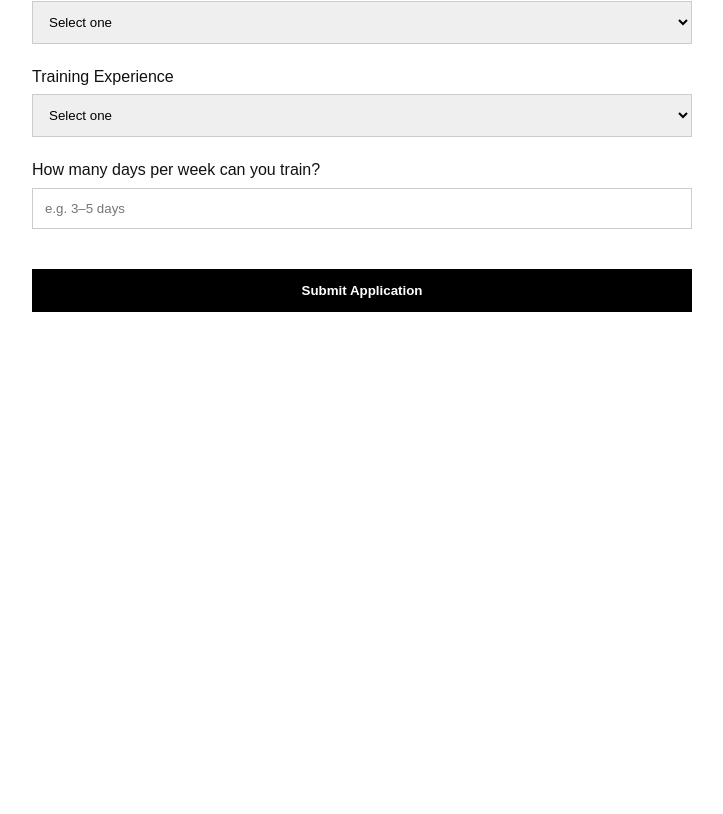
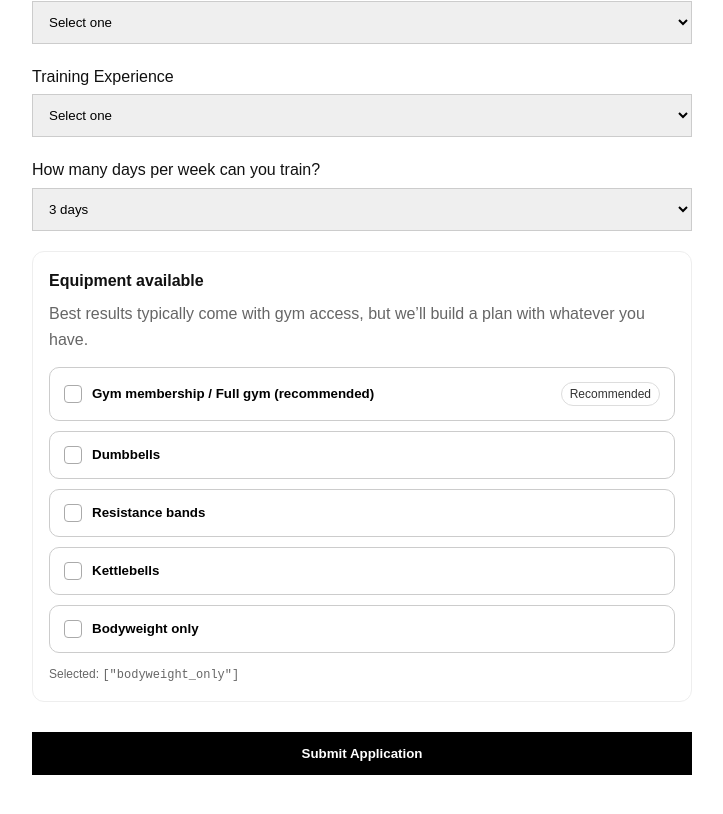
Before and after one commit to cbpumpcoaching/online-coaching-platform, a Next.js app: page /apply in a window 1280 px wide. Shown: the part 556-1370 px from the top of the page, without its empty margins (278-1001 px from the left). Before the commit the page ends 928 px from the top, so only its background shows below. Built offline with nearby package versions, Linux system fonts and the light colour scheme.

Commit message:
Update apply.js

```diff
--- a/pages/apply.js
+++ b/pages/apply.js
@@ -1,4 +1,27 @@
-import { useState } from "react";
+import { useMemo, useState } from "react";
+
+const EQUIPMENT_OPTIONS = [
+  { value: "full_gym", label: "Gym membership / Full gym (recommended)" },
+  { value: "dumbbells", label: "Dumbbells" },
+  { value: "bands", label: "Resistance bands" },
+  { value: "kettlebells", label: "Kettlebells" },
+  { value: "bodyweight_only", label: "Bodyweight only" },
+];
+
+function normalizeEquipment(selected) {
+  const set = new Set(selected);
+
+  const hasNonBodyweight =
+    set.has("full_gym") || set.has("dumbbells") || set.has("bands") || set.has("kettlebells");
+
+  // If they picked anything else, remove bodyweight_only
+  if (hasNonBodyweight) set.delete("bodyweight_only");
+
+  // If nothing selected, default to bodyweight_only
+  if (set.size === 0) set.add("bodyweight_only");
+
+  return Array.from(set);
+}
 
 export default function Apply() {
   const [form, setForm] = useState({
@@ -6,22 +29,102 @@ export default function Apply() {
     email: "",
     goal: "",
     experience: "",
-    availability: "",
+    daysPerWeek: 3, // changed from availability text to a number
+    equipment: [], // NEW
   });
 
+  const normalizedEquipment = useMemo(
+    () => normalizeEquipment(form.equipment),
+    [form.equipment]
+  );
+
   function handleChange(e) {
-    setForm({ ...form, [e.target.name]: e.target.value });
+    const { name, value, type } = e.target;
+
+    // Keep daysPerWeek as a number
+    if (name === "daysPerWeek") {
+      setForm((prev) => ({ ...prev, daysPerWeek: Number(value) }));
+      return;
+    }
+
+    setForm((prev) => ({ ...prev, [name]: type === "checkbox" ? e.target.checked : value }));
   }
 
-  function handleSubmit(e) {
+  function toggleEquipment(value) {
+    setForm((prev) => {
+      const next = new Set(prev.equipment);
+      if (next.has(value)) next.delete(value);
+      else next.add(value);
+      return { ...prev, equipment: Array.from(next) };
+    });
+  }
+
+  const [loading, setLoading] = useState(false);
+  const [status, setStatus] = useState({ type: "", message: "" });
+
+  async function handleSubmit(e) {
     e.preventDefault();
-    alert("Application submitted! (This will connect to payments next)");
-    console.log(form);
+    setStatus({ type: "", message: "" });
+
+    // Simple validation
+    if (!form.name.trim()) {
+      setStatus({ type: "error", message: "Please enter your full name." });
+      return;
+    }
+    if (!form.email.trim()) {
+      setStatus({ type: "error", message: "Please enter your email address." });
+      return;
+    }
+    if (!form.goal) {
+      setStatus({ type: "error", message: "Please select your main goal." });
+      return;
+    }
+    if (!form.experience) {
+      setStatus({ type: "error", message: "Please select your training experience." });
+      return;
+    }
+    if (!Number.isInteger(form.daysPerWeek) || form.daysPerWeek < 2 || form.daysPerWeek > 6) {
+      setStatus({ type: "error", message: "Days per week must be between 2 and 6." });
+      return;
+    }
+
+    setLoading(true);
+    try {
+      const res = await fetch("/api/apply", {
+        method: "POST",
+        headers: { "Content-Type": "application/json" },
+        body: JSON.stringify({
+          ...form,
+          equipment: normalizedEquipment,
+          submittedAt: new Date().toISOString(),
+        }),
+      });
+
+      const data = await res.json().catch(() => ({}));
+
+      if (!res.ok) {
+        throw new Error(data?.error || "Something went wrong submitting the form.");
+      }
+
+      setStatus({
+        type: "success",
+        message: "Application submitted! Next step: choose your subscription.",
+      });
+
+      // Optional: redirect to pricing after submit
+      // window.location.href = "/pricing";
+
+      // Clear the form (optional)
+      // setForm({ name: "", email: "", goal: "", experience: "", daysPerWeek: 3, equipment: [] });
+    } catch (err) {
+      setStatus({ type: "error", message: err.message || "Submission failed." });
+    } finally {
+      setLoading(false);
+    }
   }
 
   return (
     <div style={{ fontFamily: "Arial, sans-serif" }}>
-
       {/* HEADER */}
       <header
         style={{
@@ -34,17 +137,13 @@ export default function Apply() {
 
       {/* FORM */}
       <main style={{ maxWidth: "700px", margin: "0 auto", padding: "60px 20px" }}>
-        <h1 style={{ fontSize: "36px", marginBottom: "10px" }}>
-          Coaching Application
-        </h1>
+        <h1 style={{ fontSize: "36px", marginBottom: "10px" }}>Coaching Application</h1>
 
         <p style={{ marginBottom: "30px" }}>
-          Complete the form below to apply for personalised online coaching
-          with CBPUMP.
+          Complete the form below to apply for personalised online coaching with CBPUMP.
         </p>
 
         <form onSubmit={handleSubmit}>
-
           {/* NAME */}
           <label>Full Name</label>
           <input
@@ -97,19 +196,115 @@ export default function Apply() {
             <option value="advanced">Advanced</option>
           </select>
 
-          {/* AVAILABILITY */}
+          {/* DAYS PER WEEK (changed) */}
           <label>How many days per week can you train?</label>
-          <input
-            type="text"
-            name="availability"
-            value={form.availability}
+          <select
+            name="daysPerWeek"
+            value={form.daysPerWeek}
             onChange={handleChange}
-            placeholder="e.g. 3–5 days"
             style={inputStyle}
-          />
+          >
+            <option value={2}>2 days</option>
+            <option value={3}>3 days</option>
+            <option value={4}>4 days</option>
+            <option value={5}>5 days</option>
+            <option value={6}>6 days</option>
+          </select>
+
+          {/* EQUIPMENT (NEW) */}
+          <div style={cardStyle}>
+            <label style={{ display: "block", marginBottom: 8, fontWeight: "bold" }}>
+              Equipment available
+            </label>
+            <p style={{ marginTop: 0, marginBottom: 14, color: "#666" }}>
+              Best results typically come with gym access, but we’ll build a plan with whatever you have.
+            </p>
+
+            <div style={{ display: "grid", gap: 10 }}>
+              {EQUIPMENT_OPTIONS.map((opt) => {
+                const checked = form.equipment.includes(opt.value);
+                const recommended = opt.value === "full_gym";
+
+                return (
+                  <button
+                    key={opt.value}
+                    type="button"
+                    onClick={() => toggleEquipment(opt.value)}
+                    style={{
+                      textAlign: "left",
+                      padding: 14,
+                      borderRadius: 10,
+                      border: checked ? "2px solid #000" : "1px solid #ccc",
+                      backgroundColor: "#fff",
+                      cursor: "pointer",
+                      display: "flex",
+                      justifyContent: "space-between",
+                      alignItems: "center",
+                      gap: 12,
+                    }}
+                  >
+                    <span style={{ display: "flex", alignItems: "center", gap: 10 }}>
+                      <span
+                        aria-hidden
+                        style={{
+                          width: 18,
+                          height: 18,
+                          borderRadius: 4,
+                          border: checked ? "2px solid #000" : "1px solid #aaa",
+                          display: "inline-flex",
+                          alignItems: "center",
+                          justifyContent: "center",
+                          fontSize: 12,
+                        }}
+                      >
+                        {checked ? "✓" : ""}
+                      </span>
+                      <span style={{ fontWeight: 600 }}>{opt.label}</span>
+                    </span>
+
+                    {recommended ? (
+                      <span
+                        style={{
+                          fontSize: 12,
+                          border: "1px solid #ddd",
+                          padding: "4px 8px",
+                          borderRadius: 999,
+                          color: "#333",
+                          whiteSpace: "nowrap",
+                        }}
+                      >
+                        Recommended
+                      </span>
+                    ) : null}
+                  </button>
+                );
+              })}
+            </div>
+
+            <div style={{ marginTop: 12, fontSize: 12, color: "#666" }}>
+              Selected: <code>{JSON.stringify(normalizedEquipment)}</code>
+            </div>
+          </div>
+
+          {/* STATUS MESSAGE */}
+          {status.message ? (
+            <div
+              style={{
+                marginTop: 10,
+                padding: 12,
+                borderRadius: 10,
+                border: "1px solid",
+                borderColor: status.type === "error" ? "#ffb4b4" : "#b7f0c2",
+                background: status.type === "error" ? "#fff1f1" : "#f1fff4",
+              }}
+            >
+              {status.message}
+            </div>
+          ) : null}
 
           <button
             type="submit"
+            disabled={loading}
             style={{
               marginTop: "20px",
               padding: "14px",
@@ -118,10 +313,11 @@ export default function Apply() {
               color: "#fff",
               fontWeight: "bold",
               border: "none",
-              cursor: "pointer",
+              cursor: loading ? "not-allowed" : "pointer",
+              opacity: loading ? 0.8 : 1,
             }}
           >
-            Submit Application
+            {loading ? "Submitting..." : "Submit Application"}
           </button>
         </form>
       </main>
@@ -137,3 +333,11 @@ const inputStyle = {
   marginTop: "5px",
   border: "1px solid #ccc",
 };
+
+const cardStyle = {
+  border: "1px solid #eee",
+  borderRadius: 12,
+  padding: 16,
+  marginTop: 10,
+  marginBottom: 10,
+};
```
